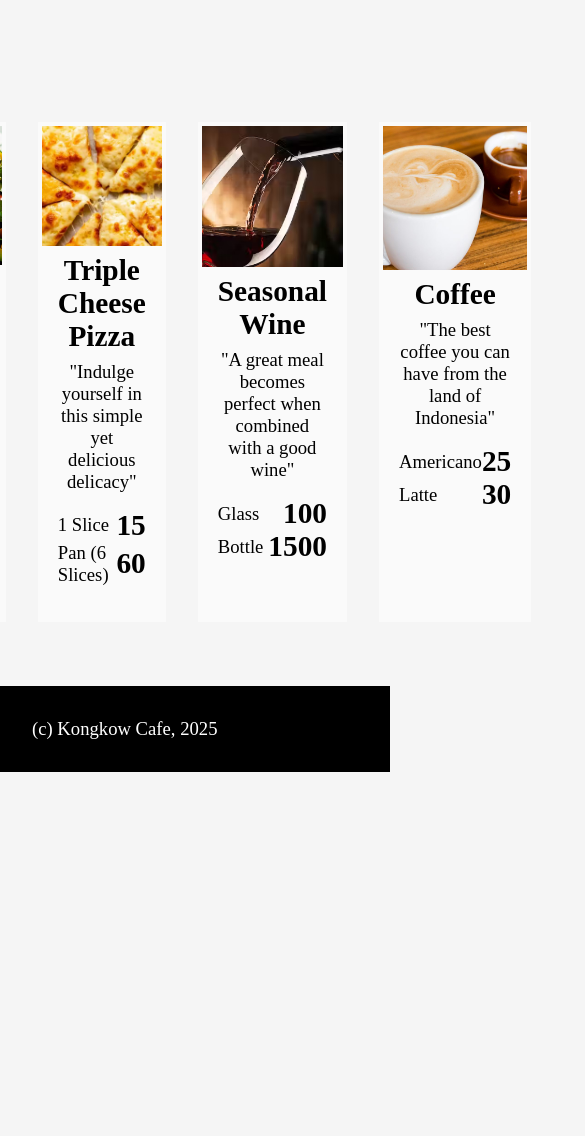
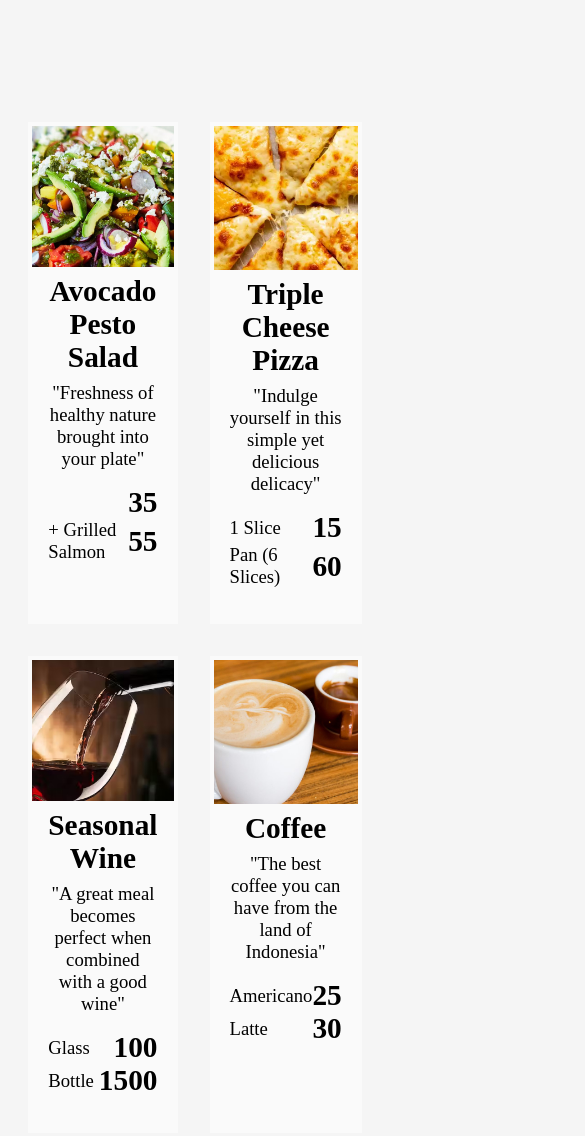
Before and after one commit to moseskarunia/wad-2526-teacher-moses, a plain HTML site: page index.html in a window 390 px wide. Shown: the part 540-1676 px from the top of the page, 585 px wide, since content can reach past the window. Before the commit the page ends 1312 px from the top, so only its background shows below. Drawn offline with Linux system fonts and the light colour scheme.

Commit message:
media query

```diff
--- a/index.html
+++ b/index.html
@@ -3,6 +3,7 @@
 
 <head>
     <title>Kongkow Cafe</title>
+    <meta name="viewport" content="width=device-width, initial-scale=1.0">
 
     <style>
         * {
@@ -20,6 +21,10 @@
             max-height: 800px;
             aspect-ratio: 1280/720;
             background-size: cover;
+
+            @media only screen and (min-width: 768px) {
+
+            }
         }
 
         .content {
@@ -47,9 +52,17 @@
             display: grid;
             margin: 0;
             padding: 0 64px;
-            grid-template-columns: 1fr 1fr 1fr 1fr;
             gap: 32px;
             padding-bottom: 64px;
+            grid-template-columns: 1fr 1fr;
+
+            @media only screen and (min-width: 400px) {
+                grid-template-columns: 1fr 1fr 1fr;
+            }
+
+            @media only screen and (min-width: 768px) {
+                grid-template-columns: 1fr 1fr 1fr 1fr;
+            }
         }
 
         .menu-card {
```
